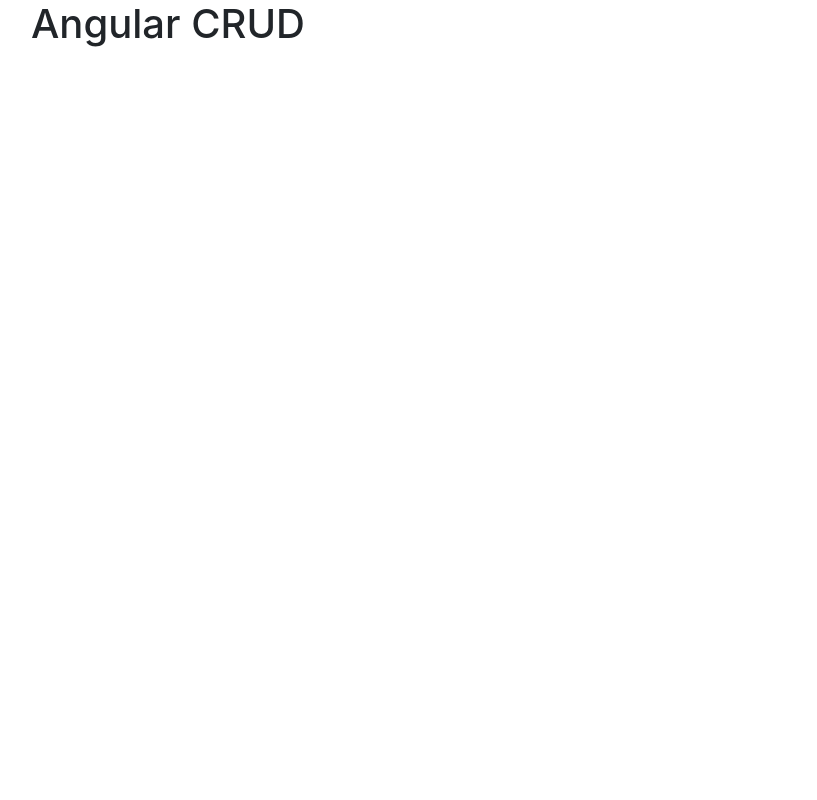
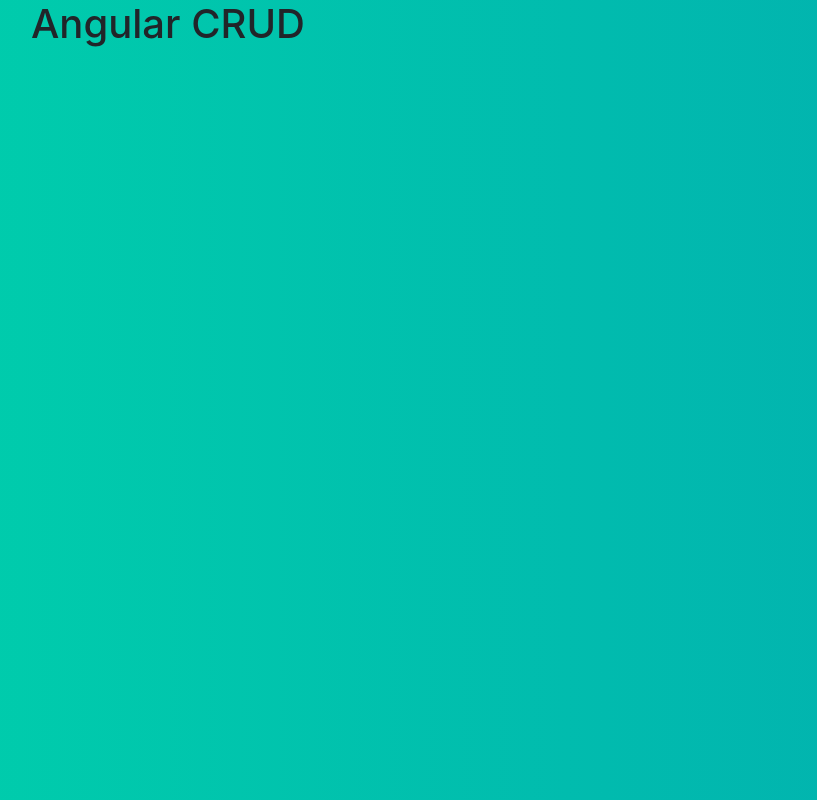
Before and after one commit to BYJ145/Lista-de-Contactos, an Angular app: page / in a window 1280 px wide. Shown: the whole page, without its empty margins (54-871 px from the left). Built offline with nearby package versions, Linux system fonts and the light colour scheme.

Commit message:
Se agrega un estilo global: fondo degradado en styles.css

```diff
--- a/src/styles.css
+++ b/src/styles.css
@@ -1 +1,9 @@
 /* You can add global styles to this file, and also import other style files */
+body{
+    /*Se agrega un gradiente a todo el body*/
+    background: #02AAB0; /* fallback for old browser */
+    background: -webkit-linear-gradient(left, #00CDAC, #02AAB0);
+    background: -moz-linear-gradient(left, #00CDAC, #02AAB0);
+    background: -o-linear-gradient(left, #00CDAC, #02AAB0);
+    background: linear-gradient(to right, #00CDAC, #02AAB0);
+}
```
